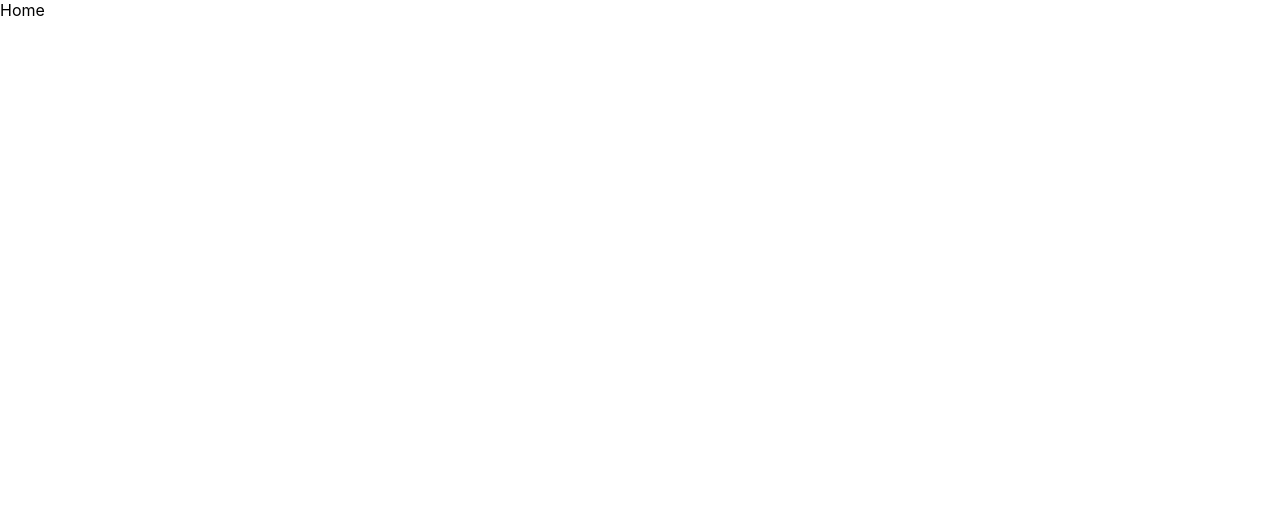
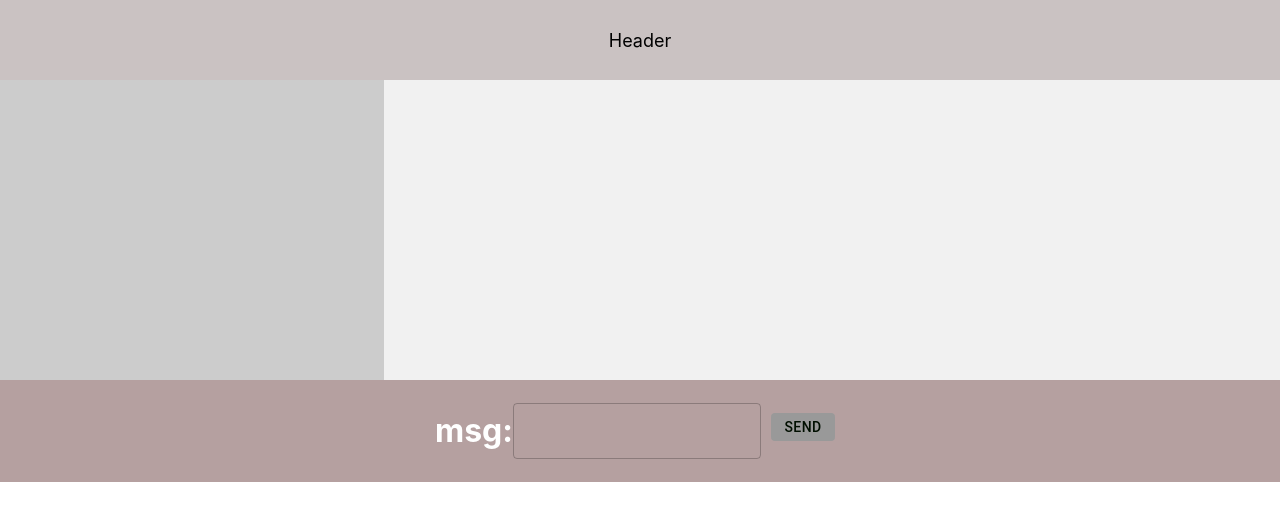
Before and after one commit to DavidFornander/chat-client, a React (Create React App) app in the folder app/: page /messages in a window 1280 px wide. Shown: the top 520 px of the page. Built offline with nearby package versions, Linux system fonts and the light colour scheme.

Commit message:
Frontend first draft

```diff
--- a/app/src/App.css
+++ b/app/src/App.css
@@ -4,8 +4,8 @@
 }
 
 .App-header {
-  background-color: #ffffff;
-  min-height: 100vh;
+  background-color: #cac2c2;
+  min-height: 10vh;
   display: flex;
   flex-direction: column;
   align-items: center;
@@ -13,3 +13,53 @@
   font-size: calc(10px + 1vmin);
   color: rgb(0, 0, 0);
 }
+
+.Body {
+  background-color: #8f6d6d;
+  min-height: 10vh;
+  display: flex;
+  flex-direction: column;
+  align-items: center;
+  justify-content: center;
+  font-size: calc(10px + 1vmin);
+  color: rgb(0, 0, 0);
+}
+
+/* Clear floats after the columns */
+.Section::after {
+  content: "";
+  display: table;
+  clear: both;
+}
+
+.Nav {
+  float: left;
+  width: 30%;
+  min-height: 300px; /* only for demonstration, should be removed */
+  background: #ccc;
+  padding: 0px;
+  display: flex;
+  flex-direction: column;
+  align-items: center;
+  justify-content: center;
+  font-size: calc(10px + 1vmin);
+}
+
+.Article {
+  float: left;
+  padding: 0px;
+  width: 70%;
+  background-color: #f1f1f1;
+  min-height: 300px; /* only for demonstration, should be removed */
+}
+
+.Footer {
+  background-color: rgb(181, 160, 160);
+  padding: 10px;
+  text-align: center;
+  color: white;
+  display: flex;
+  flex-direction:row;
+  align-items: center;
+  justify-content: center;
+}
--- a/app/src/features/logIn/LogInForm.tsx
+++ b/app/src/features/logIn/LogInForm.tsx
@@ -1,4 +1,6 @@
-import { FC, FormEvent, useRef } from 'react';
+import { FC, FormEvent } from 'react';
+import { useNavigate } from 'react-router-dom';
+
 
 import { Provider, useSelector, useDispatch } from 'react-redux';
 import store, { selectPosts, add } from '../../store';
@@ -11,17 +13,21 @@ const LogInForm: FC = () => {
 
     const posts = useSelector(selectPosts)
     const dispatch = useDispatch();
-
-    const newUserRef = useRef<HTMLInputElement>(null);
+    let navigate = useNavigate();
 
     const onSubmitHandler = (e: FormEvent<HTMLFormElement>) => {
         e.preventDefault();
         const target = e.target as typeof e.target & {
             name: {value: string}
+            usr: {value: string}
         }
 
         console.log(target.name.value)
-        dispatch(add(target.name.value))
+
+        if (target.name.value != "") {
+            dispatch(add(target.name.value))
+            navigate('messages')
+        }
     }
 
     return (
--- a/app/src/pages/Home.page.tsx
+++ b/app/src/pages/Home.page.tsx
@@ -1,11 +1,100 @@
-import "../index.css"
+import "../App.css"
 import { Link } from 'react-router-dom'
-import React from 'react'
+import React, { FormEvent } from 'react'
+
+import { Provider, useSelector, useDispatch } from 'react-redux';
+import store, { selectPosts, add } from '../store';
+import { TextField, Button, Typography } from "@mui/material";
+
+
+
+
+function UL<T>({
+  items,
+  render,
+  itemClick,
+}: React.DetailedHTMLProps<
+  React.HTMLAttributes<HTMLUListElement>,
+  HTMLUListElement
+> & {
+  items: T[];
+  render: (item: T) => React.ReactNode;
+  itemClick: (item: T) => void;
+}) {
+  return (
+    <ul>
+      {items.map((item, index) => (
+        <li onClick={() => itemClick(item)} key={index}>
+          {render(item)}
+        </li>
+      ))}
+    </ul>
+  );
+}
+
 
 const HomePage = () => {
-    return(
-      <div> Home </div>
-    );
+
+  const posts = useSelector(selectPosts)
+  const dispatch = useDispatch();
+
+  const onSubmitHandler = (e: FormEvent<HTMLFormElement>) => {
+    e.preventDefault();
+    const target = e.target as typeof e.target & {
+      name: { value: string }
+    }
+
+    if (target.name.value != "") {
+      dispatch(add(target.name.value))
+    }
+    console.log("msg: Sent")
+  }
+
+  return (
+    <div>
+      <header className="App-header">
+        Header
+      </header>
+
+      <section className="Section">
+        <nav className="Nav">
+          <UL
+            items={posts}
+            itemClick={() => { }}
+            render={(todo) => <>{todo.text}</>}
+          />
+        </nav>
+
+        <article className="Article">
+          <UL
+            items={posts}
+            itemClick={() => { }}
+            render={(todo) => <>{todo.text}</>}
+          />
+        </article>
+
+      </section>
+
+      <footer className="Footer">
+
+        <h1>msg:</h1>
+        <form onSubmit={onSubmitHandler}>
+
+          <TextField type='text' name='name' id='name' />
+          <Button
+            style={{
+              margin: 10,
+              padding: 2,
+              backgroundColor: '#999999'
+            }}
+            type='submit'
+          >
+            Send
+          </Button>
+        </form>
+      </footer>
+    </div>
+  );
 };
 
 export default HomePage
```
Also changed, not shown: app/src/features/chat/chatSlice.ts (added, +46 -0 lines).
